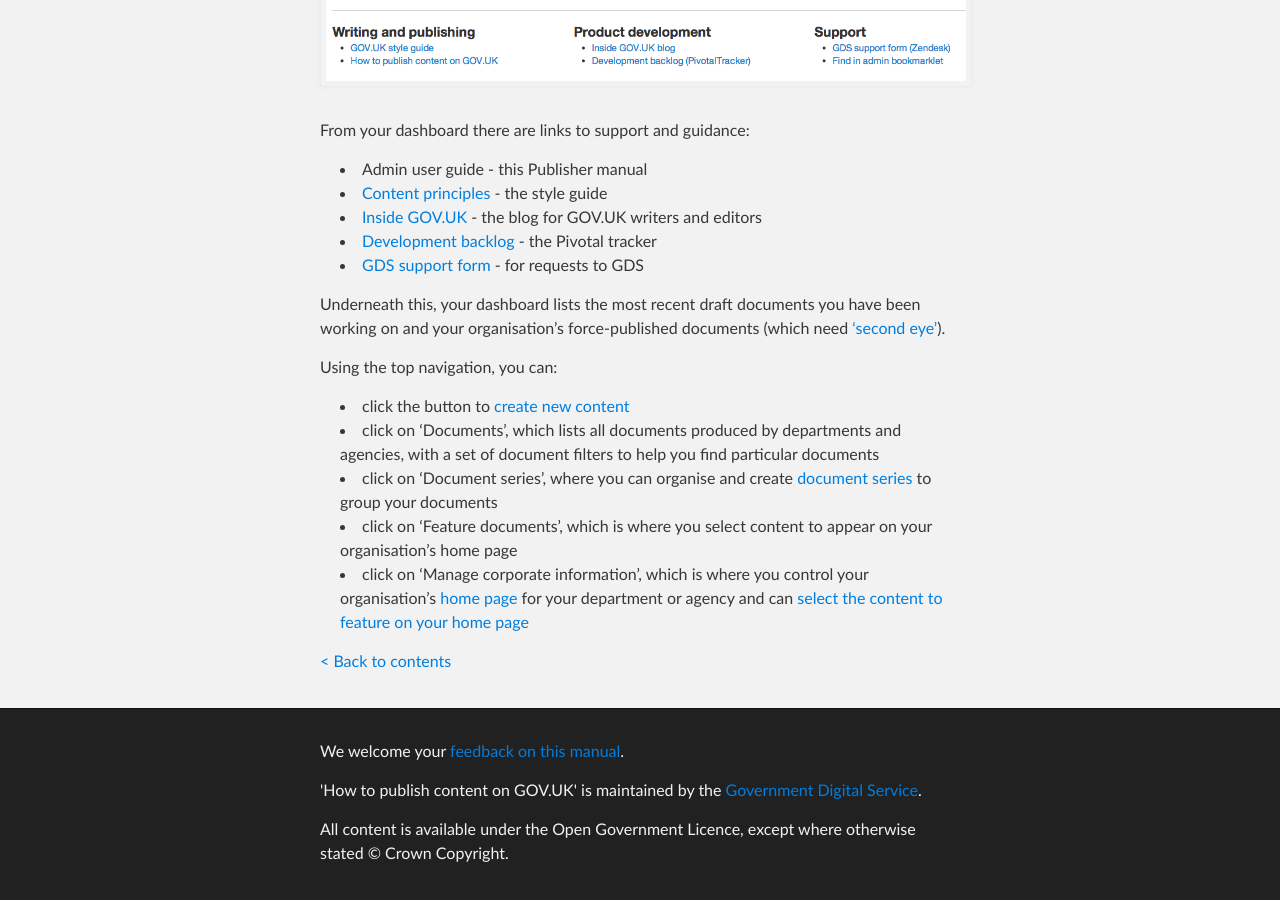
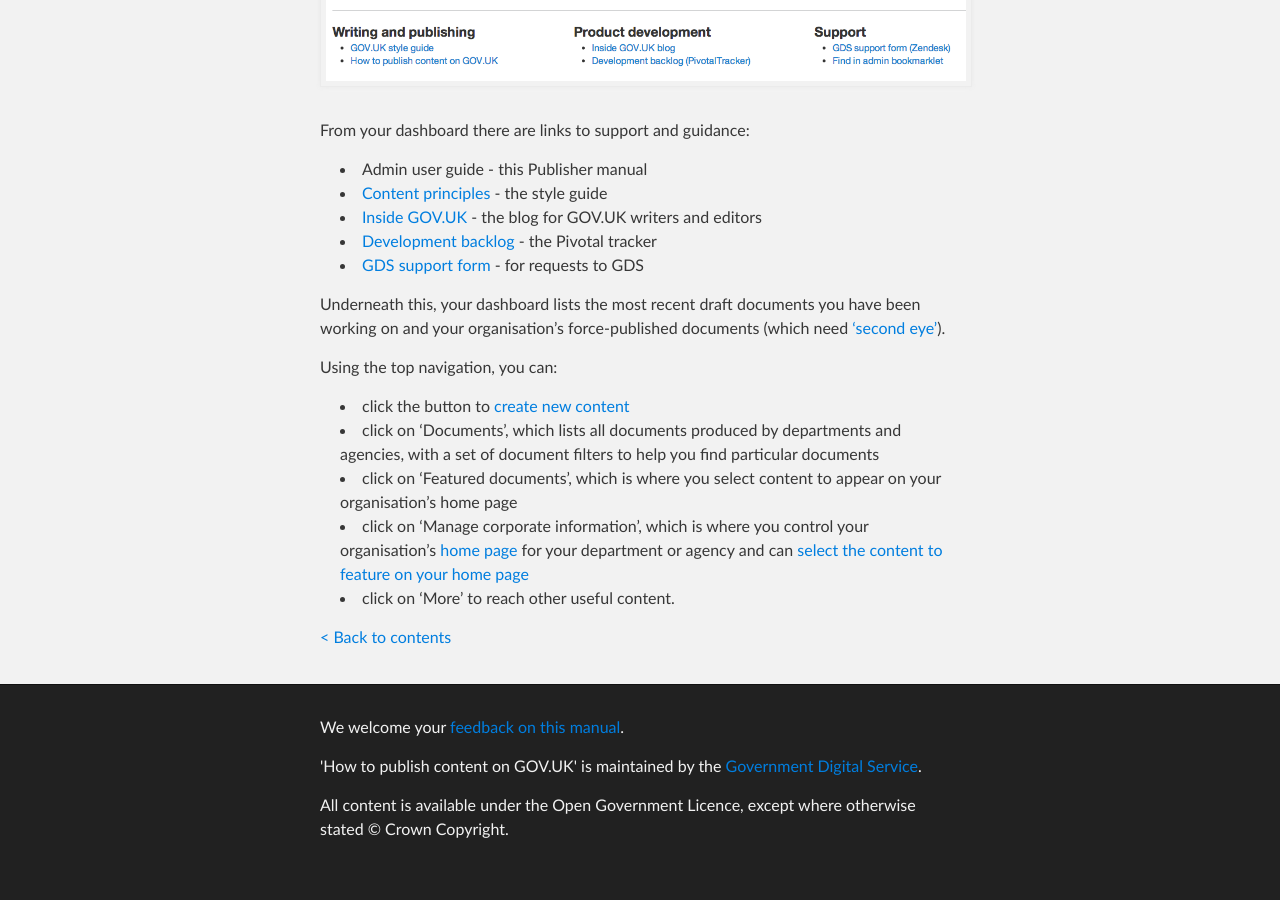
Before and after one commit to alphagov/inside-government-admin-guide, a Jekyll site: the page built from first-steps/your-dashboard.md, in a window 1280 px wide and 900 px high, scrolled down 606 px. Built offline with Jekyll 4.4.1, drawn with Linux system fonts in a browser that asks for light colours; after the commit the page ends 1482 px from its top, so only the background shows below that.

Commit message:
removed reference to doc series

```diff
--- a/first-steps/your-dashboard.md
+++ b/first-steps/your-dashboard.md
@@ -25,8 +25,8 @@ Using the top navigation, you can:
 
 *  click the button to [create new content](http://alphagov.github.io/inside-government-admin-guide/creating-documents/create-a-new-doc.html)
 *  click on 'Documents', which lists all documents produced by departments and agencies, with a set of document filters to help you find particular documents
-*  click on 'Document series', where you can organise and create [document series](http://alphagov.github.io/inside-government-admin-guide/organisations-groups/document-series.html) to group your documents
-*  click on 'Feature documents', which is where you select content to appear on your organisation's home page
+*  click on 'Featured documents', which is where you select content to appear on your organisation's home page
 *  click on 'Manage corporate information', which is where you control your organisation's [home page](http://alphagov.github.io/inside-government-admin-guide/organisations-groups/organisation-home-page.html) for your department or agency and can [select the content to feature on your home page](http://alphagov.github.io/inside-government-admin-guide/organisations-groups/feature-documents-home-page.html)
+*  click on 'More' to reach other useful content.
 
 [< Back to contents](http://alphagov.github.io/inside-government-admin-guide/)
```
